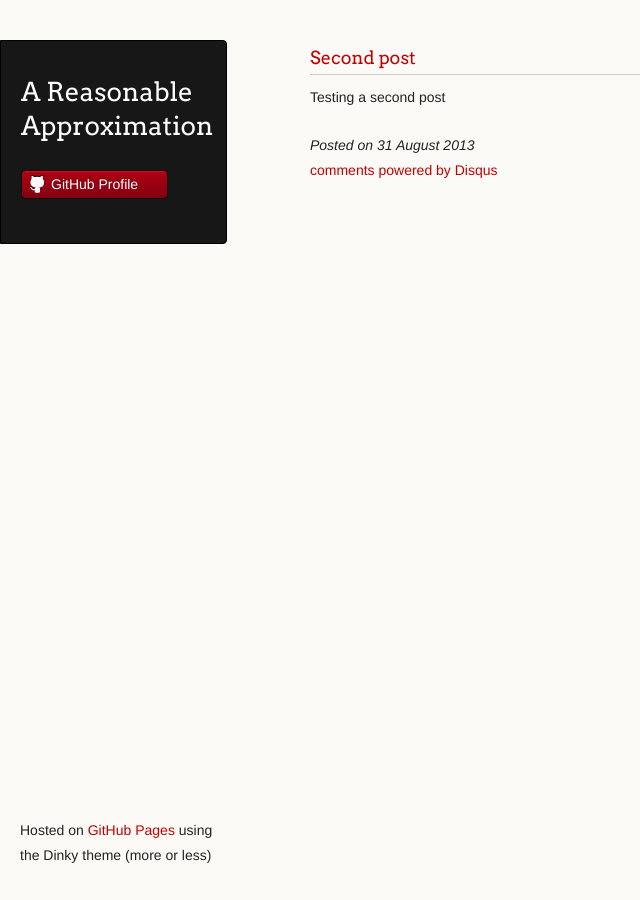
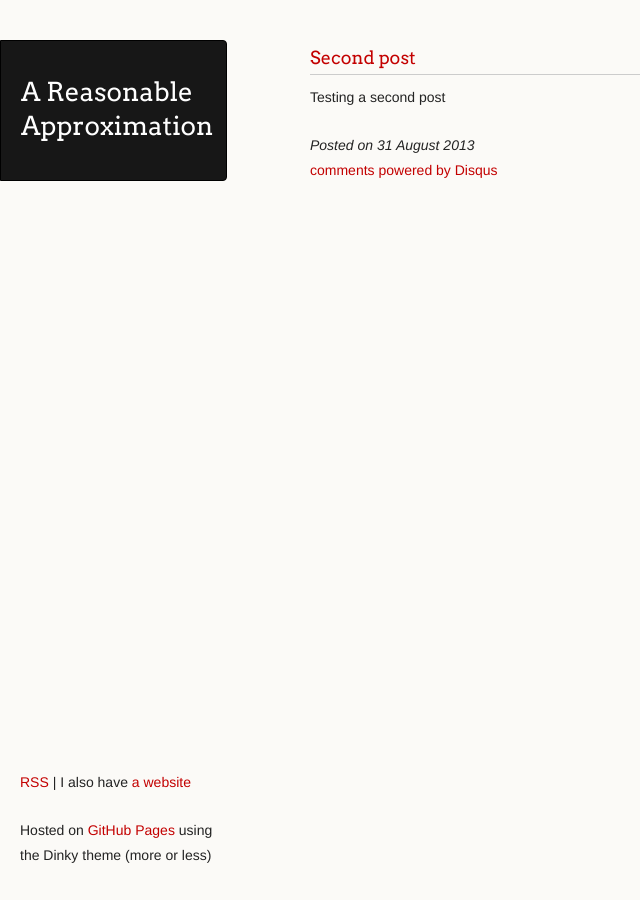
Before and after one commit to ChickenProp/chickenprop.github.com, a Jekyll site: the page built from _posts/2013-08-31-second-post.markdown, in a window 1280 px wide. Shown: the whole page, without its empty margins (0-640 px from the left). Built offline with Jekyll 4.4.1, drawn with Linux system fonts in a browser that asks for light colours; comment, search, counter and statistics services are not loaded.

Commit message:
Add RSS/website, remove github link.

```diff
--- a/_layouts/default.html
+++ b/_layouts/default.html
@@ -5,6 +5,7 @@
     <meta http-equiv="X-UA-Compatible" content="chrome=1">
     <title>{{ page.title }}</title>
 
+    <link rel="alternate" type="application/rss+xml" title="RSS" href="rss.xml">
     <link rel="stylesheet" href="/stylesheets/styles.css">
     <link rel="stylesheet" href="/stylesheets/pygment_trac.css">
     <script src="/javascripts/scale.fix.js"></script>
@@ -21,19 +22,13 @@
     <div class="wrapper">
       <header>
         <h1 class="header"><a href="/">A Reasonable Approximation</a></h1>
-        <p class="header"></p>
-
-
-
-        <ul>
-          <li><a class="buttons github" href="https://github.com/ChickenProp">GitHub Profile</a></li>
-        </ul>
-
       </header>
       <section>
 	{{ content }}
       </section>
       <footer>
+	<p><small><a href="/rss.xml">RSS</a>
+	    | I also have <a href="http://philh.net">a website</a></small></p>
         <p><small>Hosted on <a href="https://pages.github.com">GitHub Pages</a> using the Dinky theme (more or less)</small></p>
       </footer>
     </div>
```
